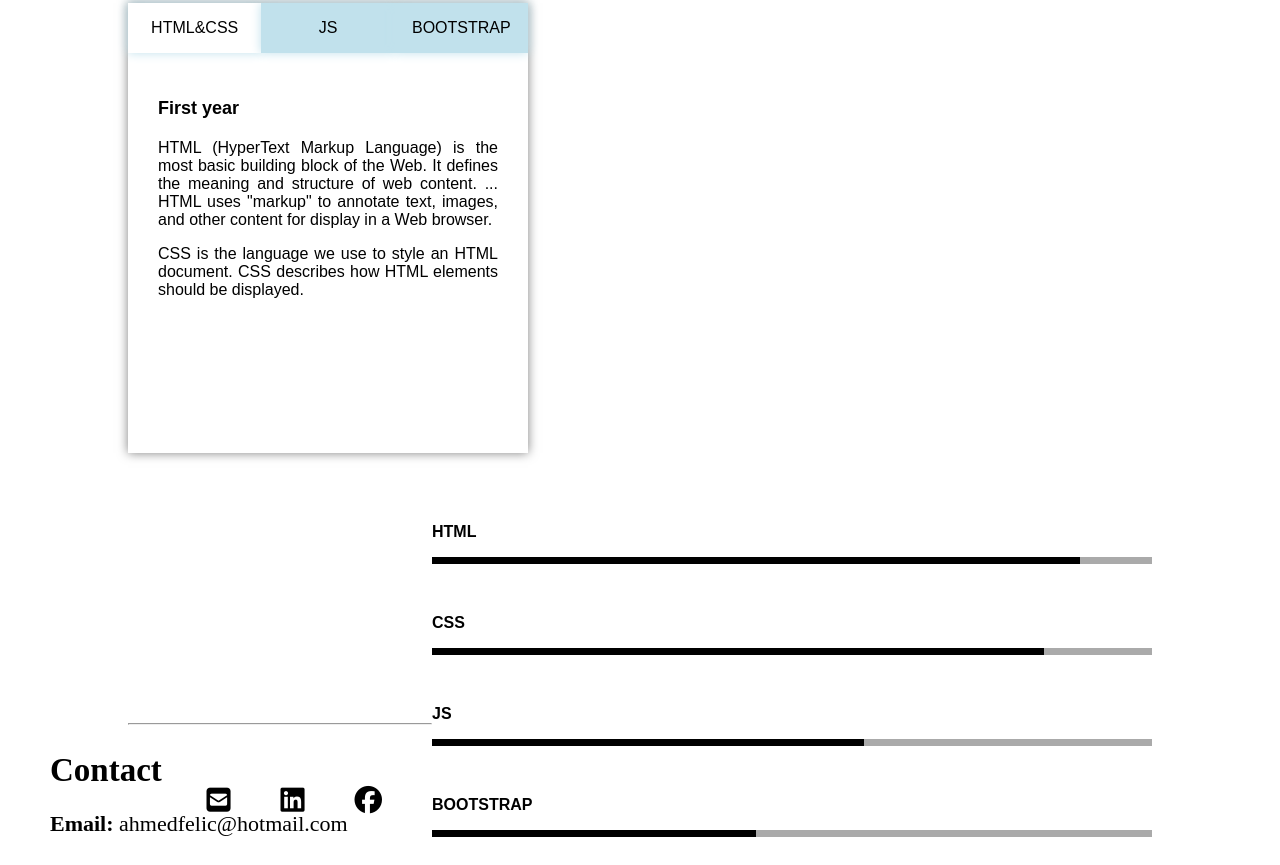
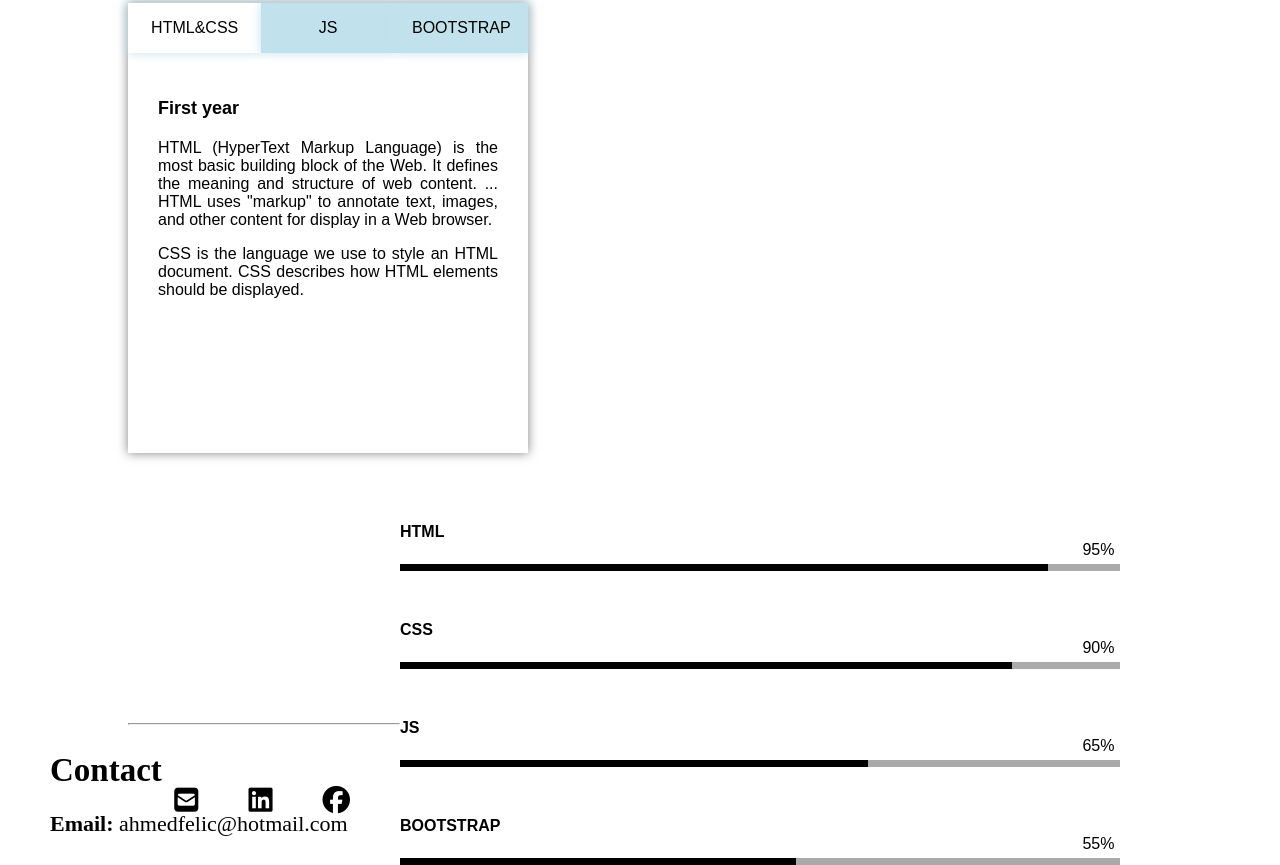
Before and after one commit to AhmedFelic/Portfolio, a plain HTML site: page index.html in a window 1280 px wide. Shown: the part 2735-3600 px from the top of the page. Drawn offline with Linux system fonts and the light colour scheme.

Commit message:
procenat

```diff
--- a/index.html
+++ b/index.html
@@ -120,21 +120,25 @@
 
           <div class="floatr">
           <p class="tekst3">HTML</p>
+          <span class="procenat">95%</span>
           <div class="progres">
             <div class="linija1">
             </div>
           </div>
           <p class="tekst3">CSS</p>
+          <span class="procenat1">90%</span>
           <div class="progres">
             <div class="linija2">
             </div>
           </div>
           <p class="tekst3">JS</p>
+          <span class="procenat2">65%</span>
           <div class="progres">
             <div class="linija3">
             </div>
           </div>
           <p class="tekst3">BootStrap</p>
+          <span class="procenat3">55%</span>
           <div class="progres">
             <div class="linija4">
             </div>
--- a/style.css
+++ b/style.css
@@ -185,13 +185,13 @@ main {
   height: 7px;
 }
 .linija3 {
-  width: 60%;
+  width: 65%;
   background-color: black;
 
   height: 7px;
 }
 .linija4 {
-  width: 45%;
+  width: 55%;
   background-color: black;
 
   height: 7px;
@@ -202,6 +202,30 @@ main {
   background-color: #aaa;
   overflow: hidden;
 }
+.procenat {
+  float: right;
+  margin-right: 5%;
+  margin-bottom: 5px;
+  margin-top: 0;
+}
+.procenat1 {
+  float: right;
+  margin-right: 5%;
+  margin-bottom: 5px;
+  margin-top: 0;
+}
+.procenat2 {
+  float: right;
+  margin-right: 5%;
+  margin-bottom: 5px;
+  margin-top: 0;
+}
+.procenat3 {
+  float: right;
+  margin-right: 5%;
+  margin-bottom: 5px;
+  margin-top: 0;
+}
 .floatr {
   padding-top: 20px;
   float: right;
@@ -210,6 +234,7 @@ main {
   text-transform: uppercase;
   font-weight: bold;
   margin-top: 50px;
+  margin-bottom: 0;
 }
 footer {
   height: 100px;
```
